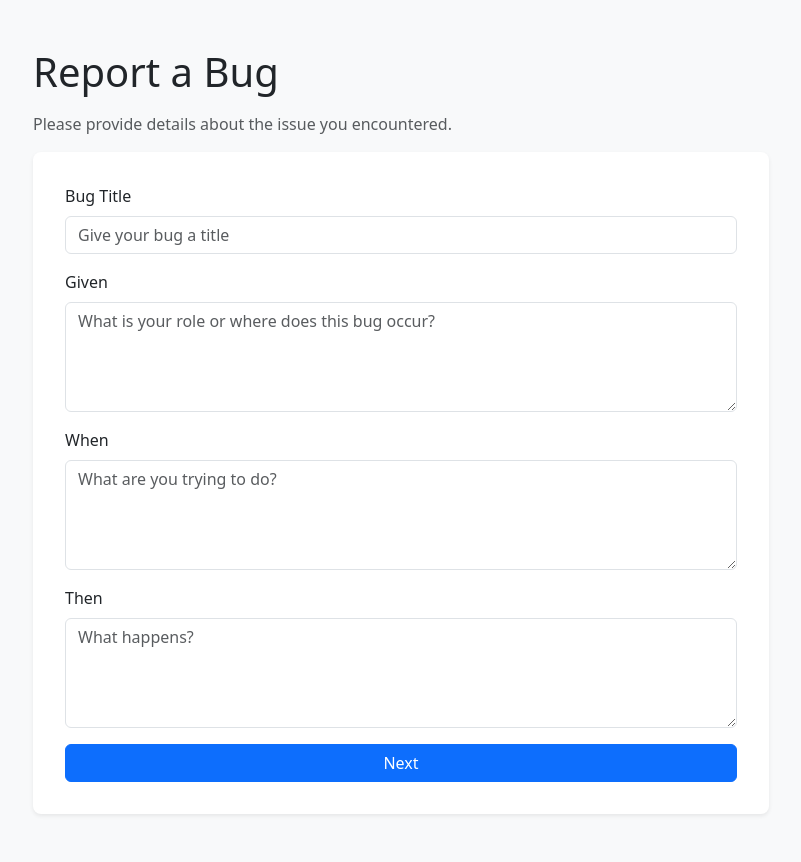
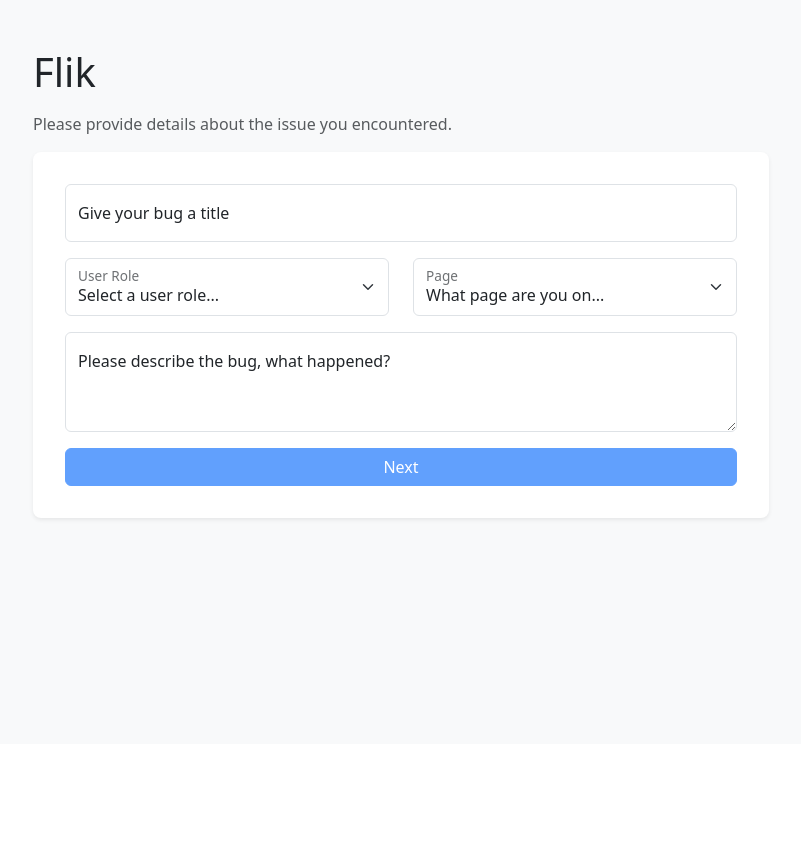
Before and after one commit to uol-feps-soc-comp3932-project-2425/synoptic-project-nwoodham72, a Flask app: page /raise_bug in a window 1280 px wide. Shown: the part 56-918 px from the top of the page, without its empty margins (239-1040 px from the left). After the commit the page ends 577 px from the top, so only its background shows below. Run offline with Flask 3, Linux system fonts and the light colour scheme; the visitor is signed in with stand-in values (Sample User, id 1); parts of the project's set-up code (start-up, migrations or seed data) failed here and were passed over.

Commit message:
feat: implemented new form layout

```diff
--- a/flik-foundation/app/forms.py
+++ b/flik-foundation/app/forms.py
@@ -2,23 +2,60 @@ from flask_wtf import FlaskForm
 from wtforms import StringField, TextAreaField, PasswordField, SubmitField, SelectField
 from wtforms.validators import DataRequired, Length, Email, EqualTo
 
+
 class RaiseBugForm(FlaskForm):
-    title = StringField('Bug Title', validators=[DataRequired(), Length(max=150)])
-    given = TextAreaField('Given', validators=[DataRequired(), Length(min=10)])
-    when = TextAreaField('When', validators=[DataRequired(), Length(min=10)])
-    then = TextAreaField('Then', validators=[DataRequired(), Length(min=10)])
-    expected = TextAreaField('Expected Behaviour', validators=[DataRequired(), Length(min=10)])
-    actual = TextAreaField('Actual Behaviour', validators=[DataRequired(), Length(min=10)])
-    submit = SubmitField('Report Bug')
+    title = StringField("Bug Title", validators=[DataRequired(), Length(max=150)], render_kw={"id": "title"})
+    role = SelectField(
+        "User Role",
+        choices=[
+            ("", "Select a user role..."),
+            ("manager", "Manager"),
+            ("developer", "Developer"),
+            ("client", "Client"),
+        ],
+        validators=[DataRequired(message="Please select a user role")],
+        render_kw={"id": "role"},
+    )
+    page = SelectField(
+        "Page",
+        choices=[
+            ("", "What page are you on..."),
+            ("login", "Login"),
+            ("modules", "Modules"),
+            ("registration", "Student Registration"),
+        ],
+        validators=[DataRequired(message="Please select a page")],
+        render_kw={"id": "page"},
+    )
+    then = TextAreaField("Then", validators=[DataRequired(), Length(min=10)], render_kw={"id": "then"})
+    expected = TextAreaField(
+        "Expected Behaviour", validators=[DataRequired(), Length(min=10)], render_kw={"id": "expected"}
+    )
+    actual = TextAreaField(
+        "Actual Behaviour", validators=[DataRequired(), Length(min=10)], render_kw={"id": "actual"}
+    )
+    submit = SubmitField("Report Bug")
+
 
 class LoginForm(FlaskForm):
     email = StringField("Email", validators=[DataRequired(), Email()])
     password = PasswordField("Password", validators=[DataRequired()])
     submit = SubmitField("Login")
 
+
 class RegisterForm(FlaskForm):
     email = StringField("Email", validators=[DataRequired(), Email()])
     password = PasswordField("Password", validators=[DataRequired(), Length(min=6)])
-    confirm_password = PasswordField("Confirm Password", validators=[DataRequired(), EqualTo("password")])
-    role = SelectField("Role", choices=[("Manager", "Manager"), ("Developer", "Developer"), ("Client", "Client")], validators=[DataRequired()])
+    confirm_password = PasswordField(
+        "Confirm Password", validators=[DataRequired(), EqualTo("password")]
+    )
+    role = SelectField(
+        "Role",
+        choices=[
+            ("Manager", "Manager"),
+            ("Developer", "Developer"),
+            ("Client", "Client"),
+        ],
+        validators=[DataRequired()],
+    )
     submit = SubmitField("Register")
--- a/flik-foundation/app/templates/raise_bug.html
+++ b/flik-foundation/app/templates/raise_bug.html
@@ -1,17 +1,16 @@
 {% extends "base.html" %}
-
 {% block title %}Report Bug - Flik{% endblock %}
 
 {% block content %}
-    <h1 class="mb-3">Report a Bug</h1>
+    <h1 class="mb-3">Flik</h1>
     <p class="text-muted">Please provide details about the issue you encountered.</p>
 
     {% if bug_details %}
     <div class="alert alert-success shadow-sm">
         <h5 class="alert-heading">🎉 Bug Reported Successfully!</h5>
         <strong>Title:</strong> {{ bug_details.title }}<br>
-        <strong>Given:</strong> {{ bug_details.given }}<br>
-        <strong>When:</strong> {{ bug_details.when }}<br>
+        <strong>Role:</strong> {{ bug_details.given }}<br>
+        <strong>Page:</strong> {{ bug_details.when }}<br>
         <strong>Then:</strong> {{ bug_details.then }}<br>
         <strong>Expected:</strong> {{ bug_details.expected }}<br>
         <strong>Actual:</strong> {{ bug_details.actual }}
@@ -28,36 +27,47 @@
 
                         <!-- Step 1 -->
                         <div class="form-step" id="step1">
-                            <div class="mb-3">
-                                {{ form.title.label(class="form-label") }}
-                                {{ form.title(class="form-control", placeholder="Give your bug a title") }}
+                            <div class="form-floating mb-3">
+                                {{ form.title(class="form-control", placeholder="Bug Title") }}
+                                <label for="title">Give your bug a title</label>
                             </div>
-                            <div class="mb-3">
-                                {{ form.given.label(class="form-label") }}
-                                {{ form.given(class="form-control", placeholder="What is your role or where does this bug occur?", rows=4) }}
+
+                            <div class="row">
+                                <div class="col-md-6 mb-3">
+                                    <div class="form-floating">
+                                        {{ form.role(class="form-select", placeholder="Select a user role...") }}
+                                        <label for="role">{{ form.role.label.text }}</label>
+                                    </div>
+                                </div>
+                                <div class="col-md-6 mb-3">
+                                    <div class="form-floating">
+                                        {{ form.page(class="form-select", placeholder="What page are you on...?") }}
+                                        <label for="page">{{ form.page.label.text }}</label>
+                                    </div>
+                                </div>
                             </div>
-                            <div class="mb-3">
-                                {{ form.when.label(class="form-label") }}
-                                {{ form.when(class="form-control", placeholder="What are you trying to do?", rows=4) }}
+
+                            <div class="form-floating mb-3">
+                                {{ form.then(class="form-control", placeholder="What happened?", style="height: 100px;") }}
+                                <label for="then">Please describe the bug, what happened?</label>
                             </div>
-                            <div class="mb-3">
-                                {{ form.then.label(class="form-label") }}
-                                {{ form.then(class="form-control", placeholder="What happens?", rows=4) }}
-                            </div>
+
                             <div class="d-grid">
-                                <button type="button" class="btn btn-primary" onclick="nextStep()">Next</button>
+                                <button id="next-btn" type="button" class="btn btn-primary" onclick="nextStep()" disabled>
+                                    Next
+                                </button>
                             </div>
                         </div>
 
                         <!-- Step 2 -->
                         <div class="form-step" id="step2">
-                            <div class="mb-3">
-                                {{ form.expected.label(class="form-label") }}
-                                {{ form.expected(class="form-control", placeholder="What should have happened instead?", rows=4) }}
+                            <div class="form-floating mb-3">
+                                {{ form.expected(class="form-control", placeholder="What should have happened instead?", style="height: 100px;") }}
+                                <label for="expected">What should have happened?</label>
                             </div>
-                            <div class="mb-3">
-                                {{ form.actual.label(class="form-label") }}
-                                {{ form.actual(class="form-control", placeholder="What actually happened?", rows=4) }}
+                            <div class="form-floating mb-3">
+                                {{ form.actual(class="form-control", placeholder="What actually happened?", style="height: 100px;") }}
+                                <label for="actual">{{ form.actual.label.text }}</label>
                             </div>
                             <div class="d-flex justify-content-between">
                                 <button type="button" class="btn btn-secondary" onclick="prevStep()">Previous</button>
@@ -71,8 +81,33 @@
         </div>
     </div>
 
-    <!-- Multi-Step Form Navigation -->
     <script>
+        document.addEventListener('DOMContentLoaded', function() {
+            // Get references to form fields and the Next button
+            const titleInput = document.getElementById('title');
+            const roleInput = document.getElementById('role');
+            const pageInput = document.getElementById('page');
+            const thenTextArea = document.getElementById('then');
+            const nextButton = document.getElementById('next-btn');
+
+            // Validation function
+            function validateInputs() {
+                const isTitleValid = titleInput.value.trim() !== '';
+                const isRoleValid = roleInput.value.trim() !== '';
+                const isPageValid = pageInput.value.trim() !== '';
+                const isThenValid = thenTextArea.value.trim() !== '';
+
+                nextButton.disabled = !(isTitleValid && isRoleValid && isPageValid && isThenValid);
+            }
+
+            [titleInput, roleInput, pageInput, thenTextArea].forEach(field => {
+                field.addEventListener('input', validateInputs);
+                field.addEventListener('change', validateInputs);
+            });
+
+            validateInputs();
+        });
+
         function nextStep() {
             document.getElementById('formStepsInner').style.transform = 'translateX(-50%)';
         }
```
